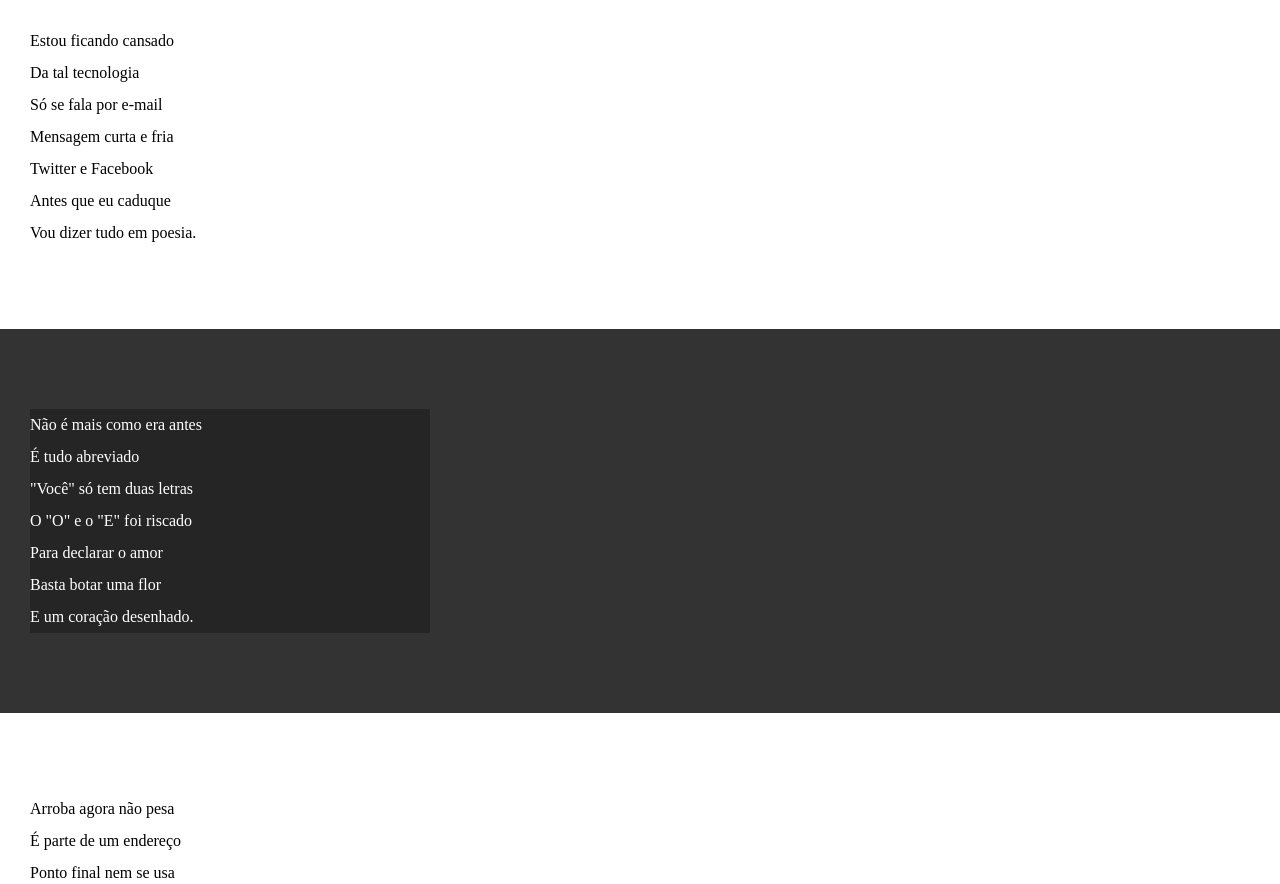
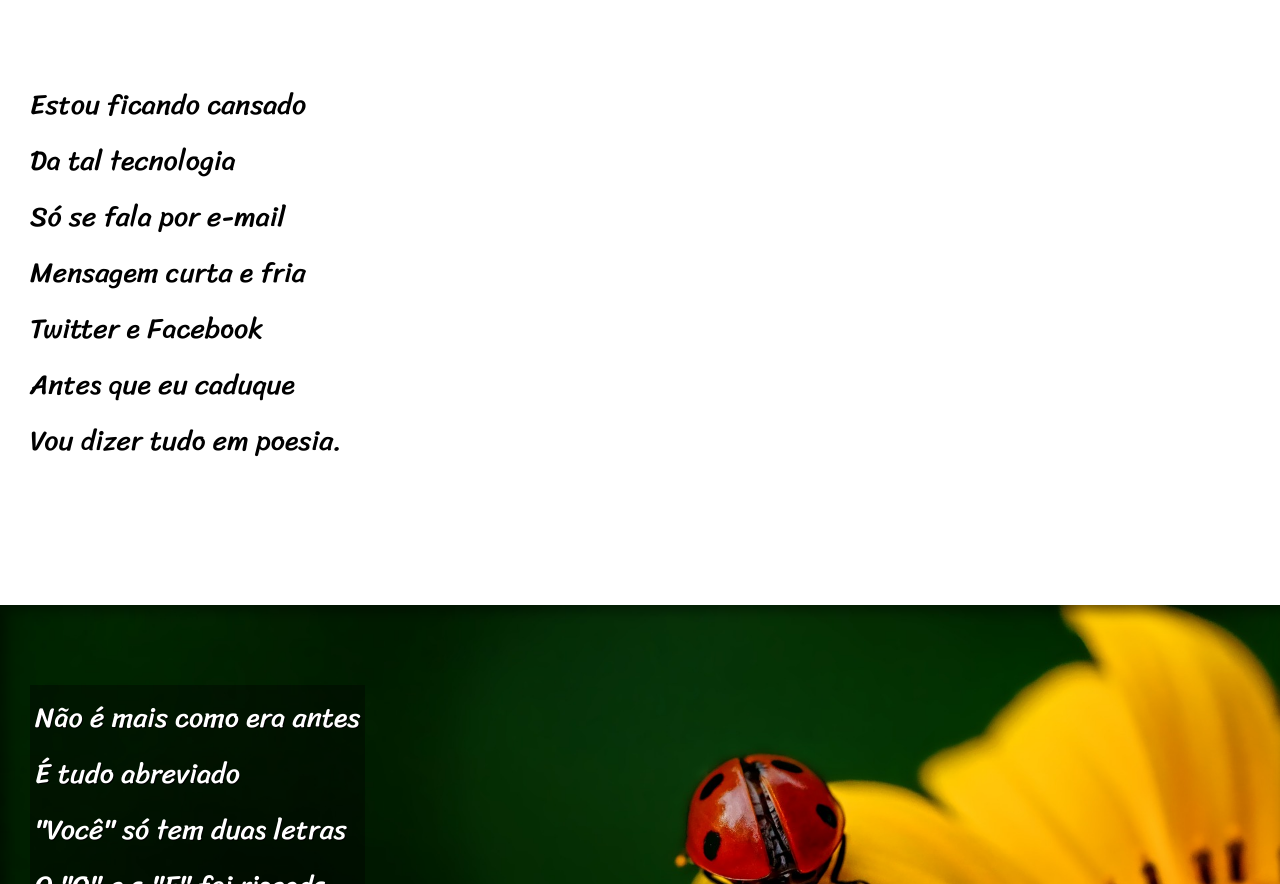
Before and after one commit to Rub1nh0/html-css, a plain HTML site: page projeto-cordel/index.html in a window 1280 px wide. Shown: the part 210-1094 px from the top of the page. Drawn offline with Linux system fonts and the light colour scheme.

Commit message:
finalização

```diff
--- a/projeto-cordel/cordel.css
+++ b/projeto-cordel/cordel.css
@@ -1,4 +1,14 @@
 @charset "UTF-8";
+
+@import url('https://fonts.googleapis.com/css2?family=Passion+One&display=swap');
+@import url('https://fonts.googleapis.com/css2?family=Sriracha&display=swap');
+
+:root{
+    --font1: Verdana, Geneva, Tahoma, sans-serif;
+    --font2: 'Passion One', cursive;
+    --font3: 'Sriracha', cursive;
+
+}
 
 *{
     margin: 0px;
@@ -8,6 +18,7 @@
 html, body{
     min-height: 100vh;
     background-color: darkgrey;
+    font-family: var(--font1);
 }
 
 header{
@@ -19,6 +30,8 @@ header{
 header > h1{
     padding-top: 50px;
     font-variant: small-caps;
+    font-family: var(--font2);
+    font-size: 10vh;
 }
 
 header > p{
@@ -40,6 +53,12 @@ section{
     padding-bottom: 10vh;
     line-height: 2em;
     padding-left: 30px;
+    font-family: var(--font3);
+    font-size: 3.5vh;
+}
+
+section > p{
+    padding-bottom: 2em;
 }
 
 section.normal{
@@ -50,12 +69,30 @@ section.normal{
 section.imagem{
     background-color: rgb(51,51,51);
     color: white;
+    box-shadow: inset 6px 6px 13px rgba(0, 0, 0, 0.429);
+    background-size: cover;
+    background-attachment: fixed;
 }
 
 section.imagem > p{
-    width: 400px;
-    background-color: rgba(0, 0, 0, 0.277);
+    display: inline-block;
+    padding: 5px;
+    background-color: #00000060;
+    text-shadow: 1px 1px 0px black;
+
 }
+
+section#img01{
+    background-image: url('imagens/background001.jpg');
+    background-position: right center;
+}
+
+section#img02{
+    background-image: url('imagens/background002.jpg');
+    background-position: right center;
+}
+
+
 footer{
     background-color: black;
     color: white;
--- a/projeto-cordel/index.html
+++ b/projeto-cordel/index.html
@@ -26,7 +26,7 @@
     </section>
 
 
-    <section class="imagem">
+    <section class="imagem" id="img01">
         <p>
             Não é mais como era antes <br>
             É tudo abreviado <br>
@@ -61,7 +61,7 @@
 
 
 
-    <section class="imagem">
+    <section class="imagem" id="img02">
         <p>
             Tenho saudade das cartas <br>
             Escritas com a própria mão <br>
```
